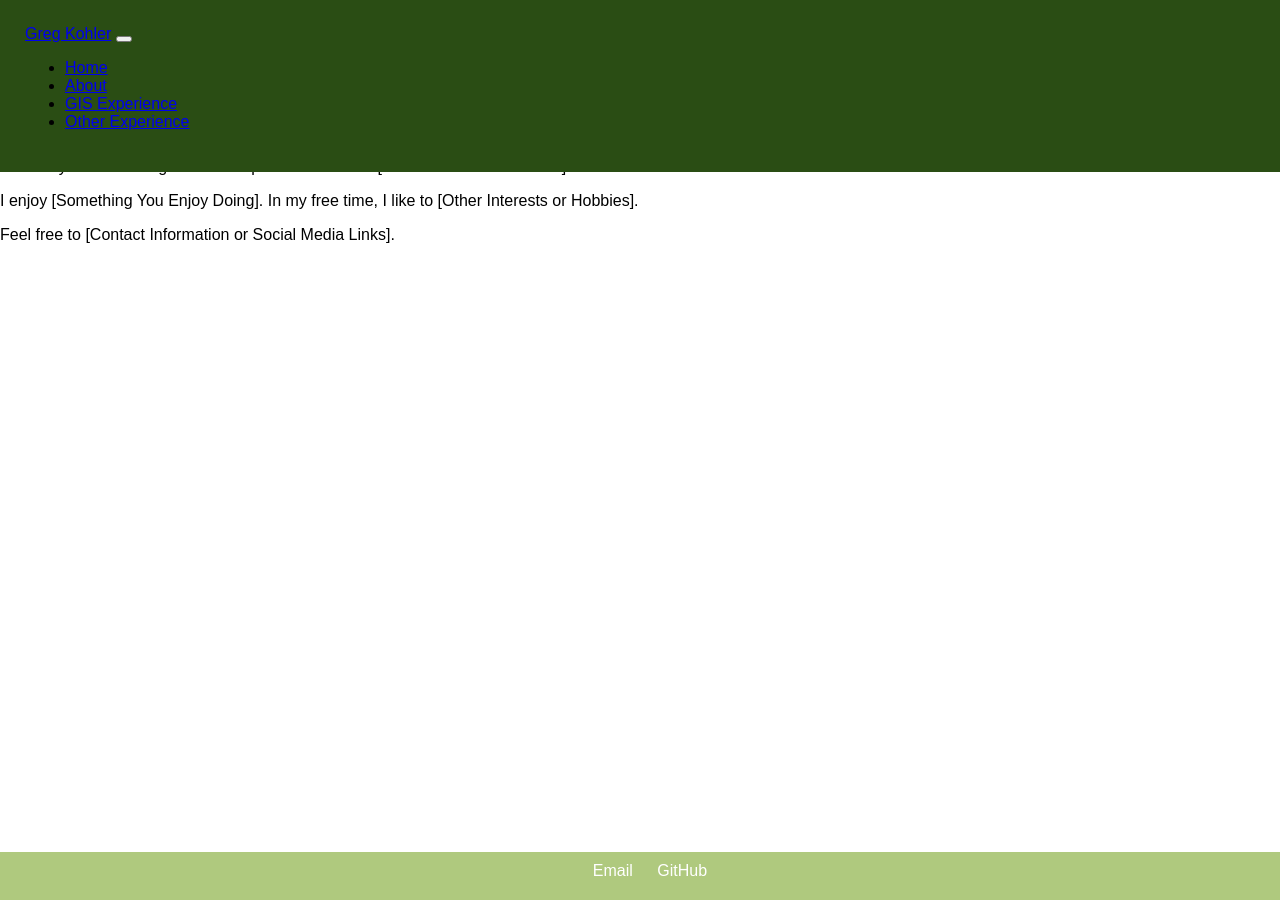
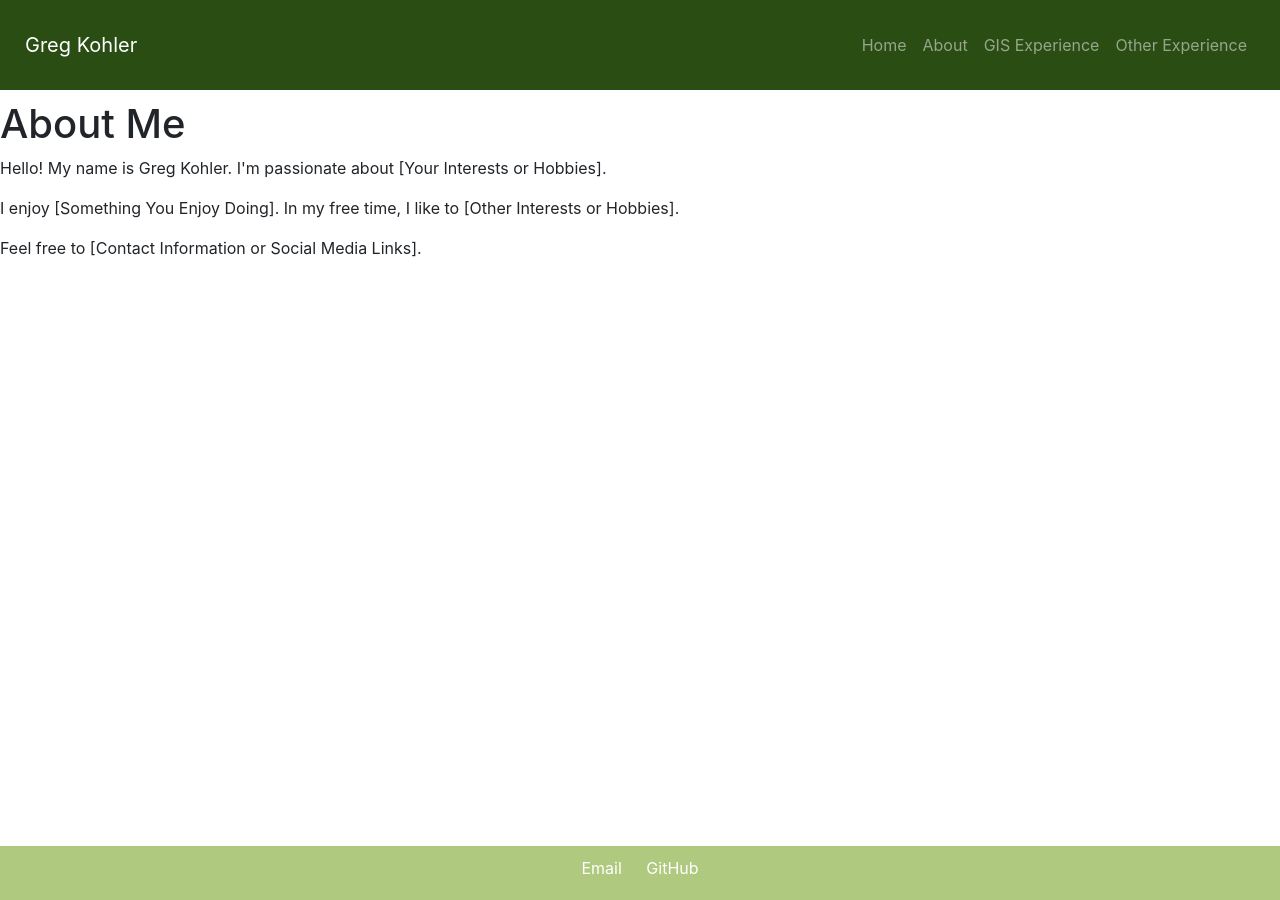
Before and after one commit to greg-kohler/myportfolio, a Jekyll site: the page built from about.html, in a window 1280 px wide. Built offline with Jekyll 4.4.1, drawn with Linux system fonts in a browser that asks for light colours.

Commit message:
Update master.html

```diff
--- a/_layouts/master.html
+++ b/_layouts/master.html
@@ -72,7 +72,7 @@
 
     </style>
     <!-- Bootstrap CSS -->
-    </link href="https://stackpath.bootstrapcdn.com/bootstrap/4.5.2/css/bootstrap.min.css" rel="stylesheet">
+    <link href="https://stackpath.bootstrapcdn.com/bootstrap/4.5.2/css/bootstrap.min.css" rel="stylesheet">
 </head>
 
 <body>
```
